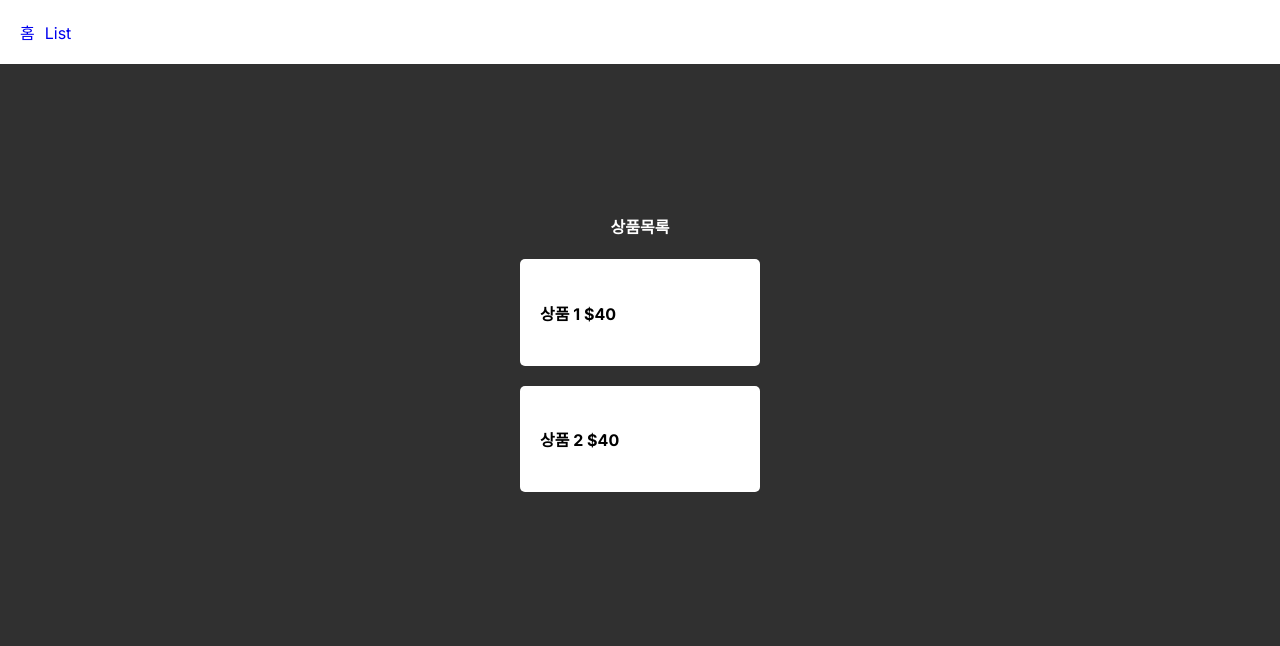
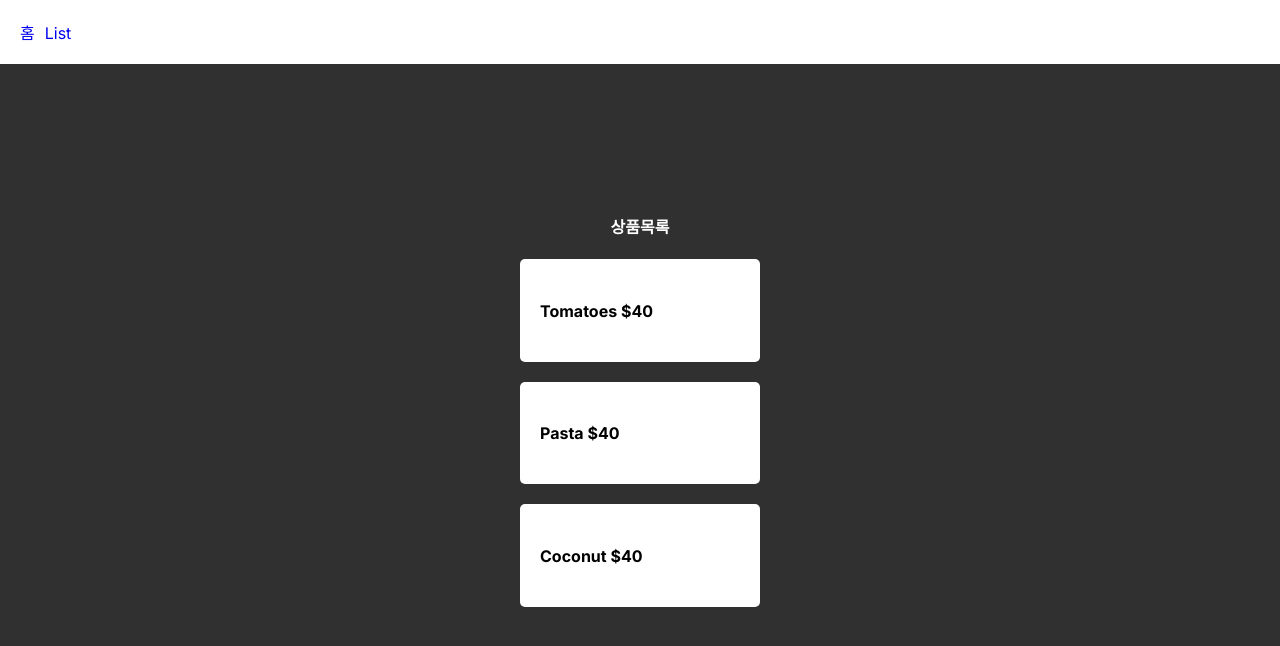
Before and after one commit to JongHyeok-Park/next-study, a Next.js app: page /list in a window 1280 px wide. Shown: the top 646 px of the page. Built offline with nearby package versions, Linux system fonts and the light colour scheme.

Commit message:
NEXT 반복 UI 처리

```diff
--- a/app/list/page.jsx
+++ b/app/list/page.jsx
@@ -1,13 +1,17 @@
 export default function List() {
+  let products = ['Tomatoes', 'Pasta', 'Coconut'];
   return (
     <div>
       <h4 className="title">상품목록</h4>
-      <div className="food">
-        <h4>상품 1 $40</h4>
-      </div>
-      <div className="food">
-        <h4>상품 2 $40</h4>
-      </div>
+      {
+        products.map((item, i) => {
+          return (
+            <div className="food" key={i}>
+              <h4>{item} $40</h4>
+            </div>
+          )
+        })
+      }
     </div>
   )
 }
```
